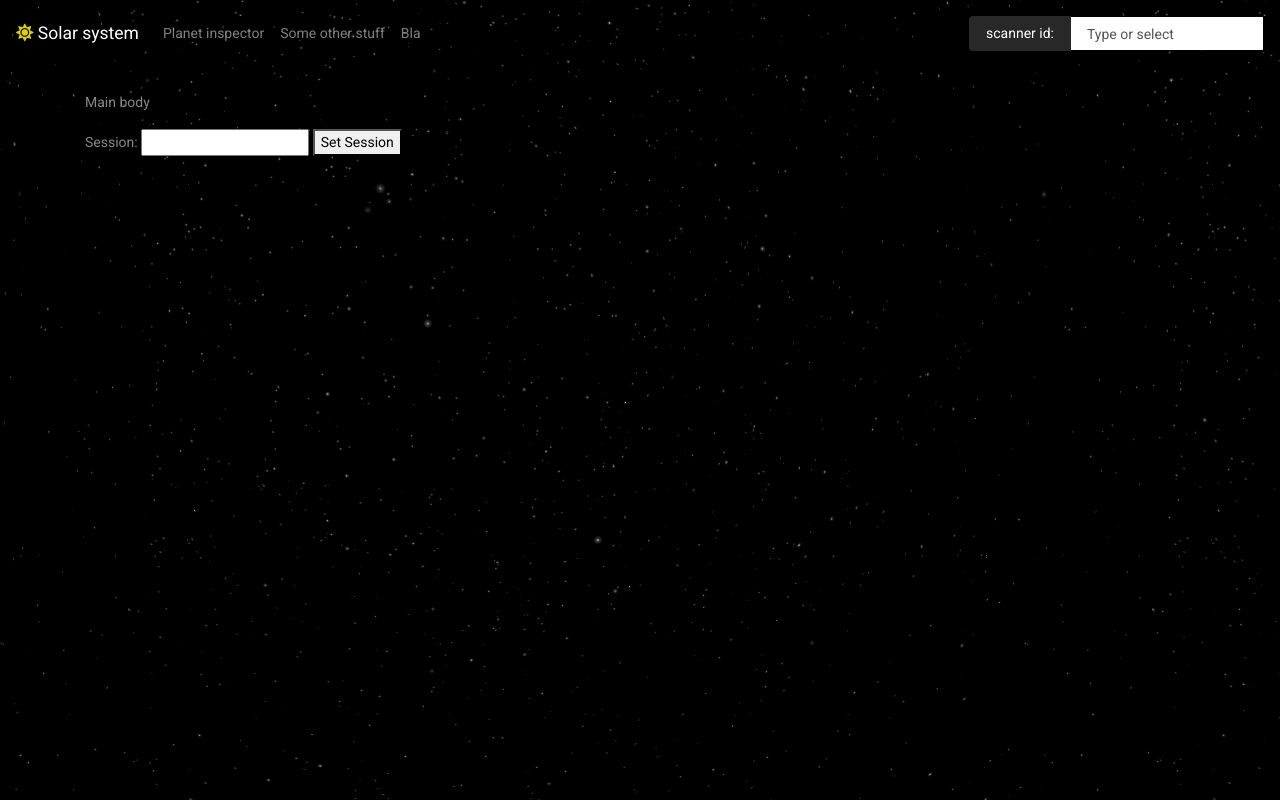
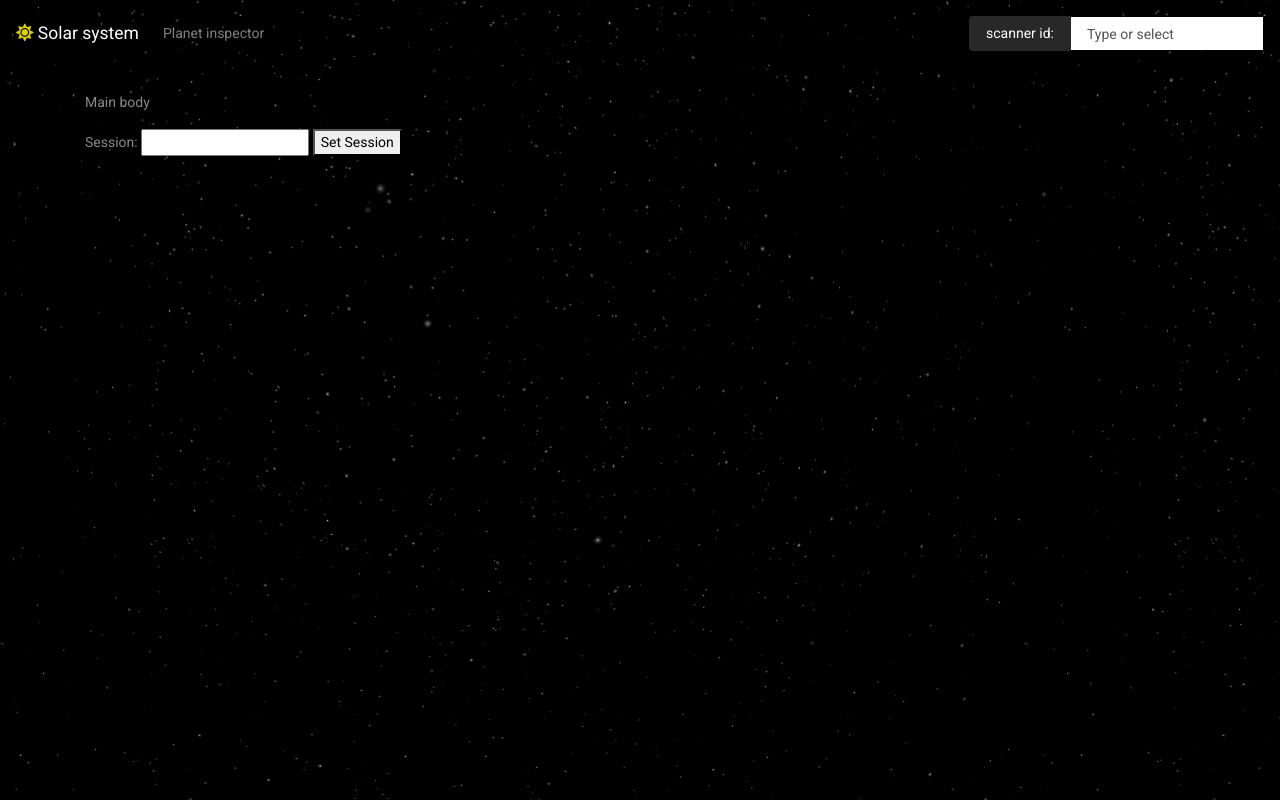
Before and after one commit to goket1/teamsolarsystem, a Flask app: page / in a window 1280 px wide. Run offline with Flask 2, Linux system fonts and the light colour scheme; data that the repository does not hold is empty; some libraries are stand-ins or nearby versions.

Commit message:
Removed unused header links

```diff
--- a/templates/header.html
+++ b/templates/header.html
@@ -34,12 +34,6 @@
                 <li class="nav-item">
                     <a class="nav-link" href="/planet/">Planet inspector</a>
                 </li>
-                <li class="nav-item">
-                    <a class="nav-link" href="newgitrepo.php">Some other stuff</a>
-                </li>
-                <li class="nav-item">
-                    <a class="nav-link" href="guides.php">Bla</a>
-                </li>
             </ul>
 
             <!--Right side of header-->
```
